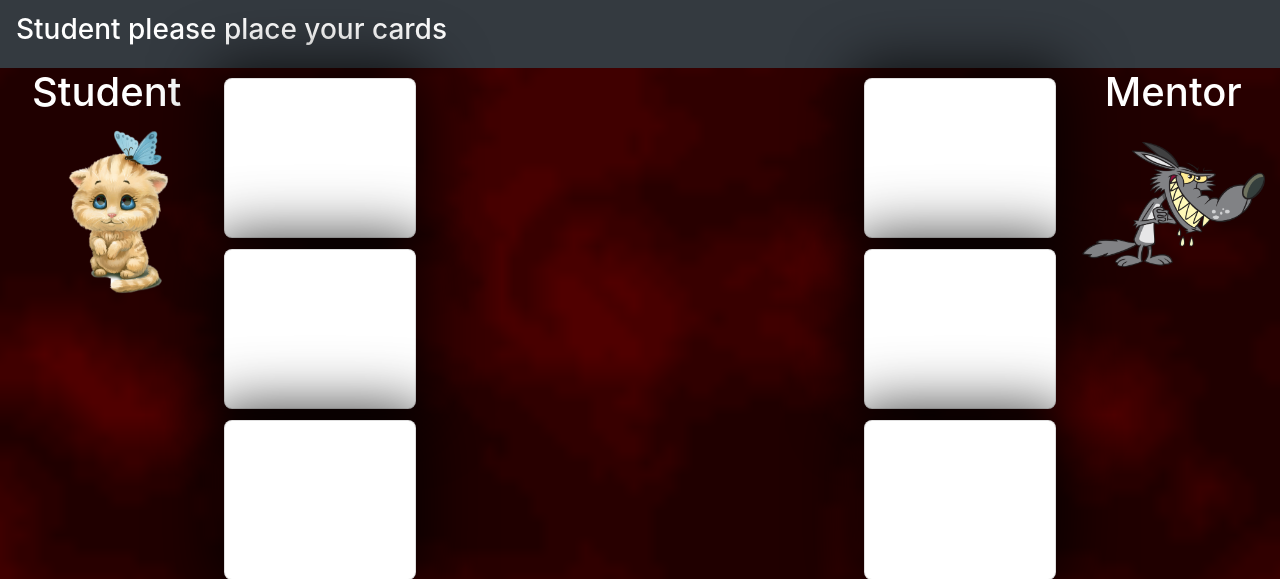
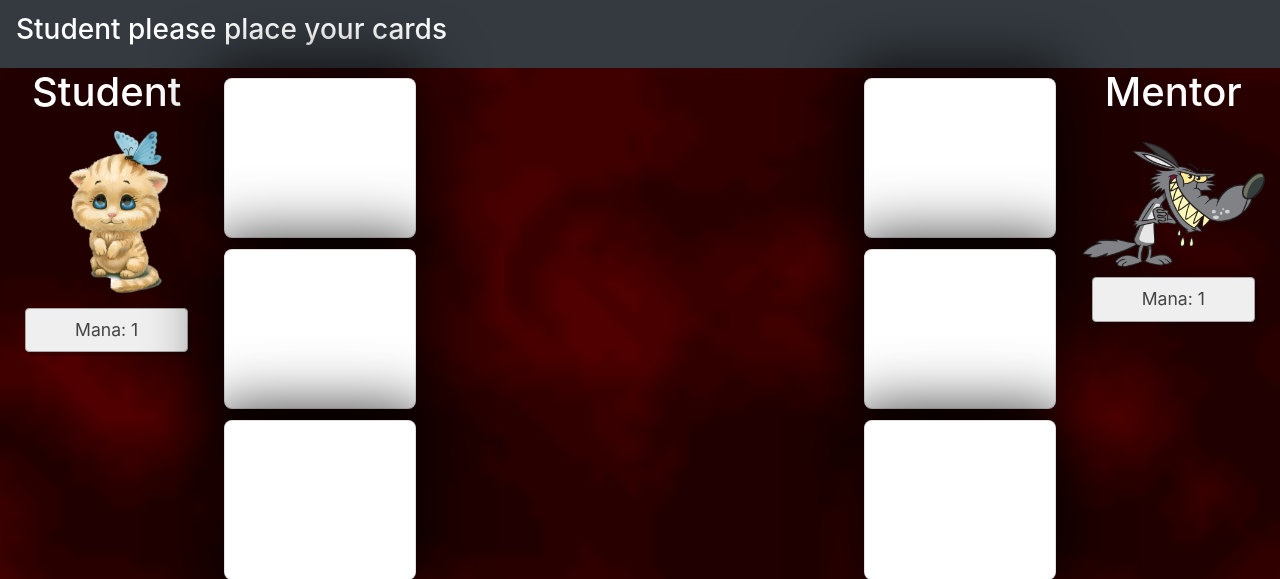
Before and after one commit to BertalanBalazs/Heroes-Fight, a Flask app: page / in a window 1280 px wide; the page is wider, and only the part inside the window is pictured. Shown: the top 579 px of that part. Run offline with Flask 2, Linux system fonts and the light colour scheme; some libraries are stand-ins or nearby versions; some web fonts are replaced; grey boxes are pictures that could not be loaded.

Commit message:
Finished inserting mana into gameplay, it only let's you choose cards that are worth the same mana or less than the leftover mana of the player, formatted the cards border to green when it can be played

```diff
--- a/static/css/style.css
+++ b/static/css/style.css
@@ -47,6 +47,7 @@ body{
     border-radius: 8px;
     color: black;
     margin-right: 1%;
+    margin-bottom: 1%;
 }
 
 
@@ -98,9 +99,9 @@ body{
     font-size: 1.1rem;
     color: #444444;
     line-height: 1.3;
-    margin: 0 auto 40px;
+    margin: 10px 10px 10px 10px;
     max-width: 400px;
-    padding: 15px;
+    padding: 10px;
     position: relative;
 }
 
--- a/static/js/script.js
+++ b/static/js/script.js
@@ -54,6 +54,10 @@ let app = new Vue({
             selectedCard: ''
         },
         mentor: {
+            manaPool: 0,
+            leftoverMana: 1,
+            texts: texts.mentor,
+            heroSrc : 'static/media/mentor.png',
             hero: {
                 id: 'heroMentor',
                 name: 'Mentor',
@@ -61,10 +65,6 @@ let app = new Vue({
                 hp: 20,
                 attack: 0,
             },
-            manaPool: 1,
-            leftoverMana: 1,
-            texts: texts.mentor,
-            heroSrc : 'static/media/mentor.png',
             stock: mentorStock,
             playedCard: {
                 firstrow: '',
@@ -78,16 +78,22 @@ let app = new Vue({
     methods: {
         selectCard: function (id, player) {
             if (this.phase !== player) return;
-            this[player].selectedCard = this[player].stock.find(hero => hero.id === id);
-            //gives back the index of the selected card
-            let index = this[player].stock.findIndex(element => element.id === id);
-            this[player].stock.splice(index,1)
+            let selectedHero = this[player].stock.find(hero => hero.id === id);
+            if (selectedHero.mana<=this[player].leftoverMana) {
+                this[player].selectedCard = selectedHero;
+                //gives back the index of the selected card
+                let index = this[player].stock.findIndex(element => element.id === id);
+                this[player].stock.splice(index, 1)
+            }
         },
         moveCard: function (id, player) {
             if (this.phase !== player) return;
-            this[player].playedCard[id] = this[player].selectedCard;
-            this.battle[id][player] = this[player].selectedCard;
-            this[player].selectedCard = ''
+            else {
+                this[player].leftoverMana -= this[player].selectedCard.mana;
+                this[player].playedCard[id] = this[player].selectedCard;
+                this.battle[id][player] = this[player].selectedCard;
+                this[player].selectedCard = ''
+            }
         },
         wait: async function() {
             return new Promise(function(resolve) {
@@ -106,7 +112,7 @@ let app = new Vue({
                 }
                 await this.wait()
             }
-            this.phase='student'
+            this.nextPhase()
         },
         getText: function (player) {
             const rand = Math.floor(Math.random() * this[player].texts.length);
@@ -114,12 +120,19 @@ let app = new Vue({
             this[player].texts.splice(rand, 1)
         },
         nextPhase: function () {
-            if (this.phase === 'student') this.phase='mentor';
-            else if (this.phase === 'mentor') {
+            if (this.phase === 'student') {
+                this.mentor.manaPool++;
+                this.mentor.leftoverMana = this.mentor.manaPool;
+                this.phase='mentor';
+            } else if (this.phase === 'mentor') {
                 this.phase='battle';
                 this.startBattle()
             }
-            else this.phase='student';
+            else {
+                this.student.manaPool++;
+                this.student.leftoverMana = this.student.manaPool;
+                this.phase='student';
+            }
         },
     }
 });
--- a/templates/game.html
+++ b/templates/game.html
@@ -18,13 +18,15 @@
             <!-- Student main hero -->
             <div class="col-2"><h1>Student</h1>
                 <img :src="student.heroSrc" class="img-fluid studentImg">
+                <div class="speech-bubble-ds">
+                    <p>Mana: {{ student.leftoverMana }}</p>
+                </div>
             </div>
             <div class="col-8">
                 <div class="row">
                     <!-- Student played out heroes -->
                     <div class="col-3">
-                        <div class="card field" v-for="(playeditem1,key) in student.playedCard"
-                             @click="moveCard(key, 'student')">
+                        <div class="card field" v-for="(playeditem1,key) in student.playedCard" @click="moveCard(key, 'student')">
                             <div align="center" v-if="playeditem1.src" class="embed-responsive embed-responsive-4by3">
                                 <video muted autoplay loop class="embed-responsive-item">
                                     <source :src="`static/media/${playeditem1.src}_waiting.mp4`" type="video/mp4">
@@ -55,13 +57,13 @@
                                     </video>
                                 </div>
                                 <!-- Mentor hero -->
-                                <div align="center" v-if="item.mentor.id !== 'heroMentor'" class="embed-responsive embed-responsive-4by3 battlefield">
+                                <div align="center" v-if="item.mentor.id !== 'heroMentor'" class="embed-responsive embed-responsive-4by3 battlefield" style="float: right">
                                     <video muted autoplay loop class="embed-responsive-item">
                                      <source :src="`static/media/${item.mentor.src}_battle.mp4`" type="video/mp4">
                                     </video>
                                 </div>
-                                <img :src="mentor.heroSrc" class="img-fluid battleHero" v-if="item.mentor.id === 'heroMentor'">
-                                <div class="speech-bubble-ds">
+                                <img :src="mentor.heroSrc" class="img-fluid battleHero" v-if="item.mentor.id === 'heroMentor'" style="float: right">
+                                <div class="speech-bubble-ds" style="float: right">
                                     <p>{{ item.mentor.text }}</p>
                                     <div class="mentor-speech-bubble-ds-arrow"></div>
                                 </div>
@@ -71,18 +73,17 @@
 
                 <!-- Mentor played out heroes -->
                 <div class="col-3">
-                    <div class="card field" v-for="(playeditem2,key) in mentor.playedCard"
-                         @click="moveCard(key, 'mentor')">
+                    <div class="card field" v-for="(playeditem2,key) in mentor.playedCard" @click="moveCard(key, 'mentor')">
                         <div align="center" v-if="playeditem2.src" class="embed-responsive embed-responsive-4by3">
                             <video muted autoplay loop class="embed-responsive-item">
                                 <source :src="`static/media/${playeditem2.src}_waiting.mp4`" type="video/mp4">
                             </video>
                         </div>
                         <div class="card-body" v-if="playeditem2.src">
-                            <div class="inliner"><img src="https://img.icons8.com/doodle/26/000000/small-axe.png"> <h5
-                                    class="card-title">{{ playeditem2.attack }}</h5>
-                                <img src="https://img.icons8.com/color/26/000000/hearts.png"><h5 class="card-title">{{
-                                    playeditem2.hp }}</h5></div>
+                            <div class="inliner"><img src="https://img.icons8.com/doodle/26/000000/small-axe.png">
+                                <h5 class="card-title">{{ playeditem2.attack }}</h5>
+                                <img src="https://img.icons8.com/color/26/000000/hearts.png">
+                                <h5 class="card-title">{{ playeditem2.hp }}</h5></div>
                         </div>
                     </div>
                 </div>
@@ -91,25 +92,29 @@
         <!-- Mentor main hero -->
         <div class="col-2"><h1>Mentor</h1>
             <img :src="mentor.heroSrc" class="img-fluid mentorImg">
+            <div class="speech-bubble-ds">
+                <p>Mana: {{ mentor.leftoverMana }}</p>
+            </div>
         </div>
     </div>
     <div class="row">
         <!-- Student heroes in hand-->
         <div class="col-5">
             <div class="row">
-                <div class="card hand" v-for="item1 in student.stock" @click="selectCard(item1.id, 'student')">
+                <div class="card hand" v-for="item1 in student.stock" @click="selectCard(item1.id, 'student')"
+                     v-bind:style="[item1.mana<=student.leftoverMana ? {'border': '3px solid #00cc00'} : {'border': 'black'}]">
                     <div align="center" class="embed-responsive embed-responsive-4by3">
                         <video class="embed-responsive-item">
                             <source :src="`static/media/${item1.src}_battle.mp4`" type="video/mp4">
                         </video>
                     </div>
                     <div class="card-body">
-                        <div class="inline"><img src="https://img.icons8.com/doodle/26/000000/small-axe.png"> <h5
-                                class="card-title">{{ item1.attack }}</h5>
-                            <img src="https://img.icons8.com/color/26/000000/hearts.png"><h5 class="card-title">{{
-                                item1.hp }}</h5></div>
-                        <div class="inline mana"><img src="https://img.icons8.com/ultraviolet/26/000000/crystal.png"><h5
-                                class="card-title"> {{ item1.mana }}</h5></div>
+                        <div class="inline"><img src="https://img.icons8.com/doodle/26/000000/small-axe.png">
+                            <h5 class="card-title">{{ item1.attack }}</h5>
+                            <img src="https://img.icons8.com/color/26/000000/hearts.png">
+                            <h5 class="card-title">{{ item1.hp }}</h5></div>
+                        <div class="inline mana"><img src="https://img.icons8.com/ultraviolet/26/000000/crystal.png">
+                            <h5 class="card-title"> {{ item1.mana }}</h5></div>
                     </div>
                 </div>
             </div>
@@ -125,7 +130,8 @@
         <!-- Mentor heroes in hand-->
         <div class="col-5">
             <div class="row ">
-                <div class="card hand mentorhand" v-for="item1 in mentor.stock" :key="item1" @click="selectCard(item1.id, 'mentor')">
+                <div class="card hand mentorhand" v-for="item1 in mentor.stock" :key="item1" @click="selectCard(item1.id, 'mentor')"
+                     v-bind:style="[item1.mana<=mentor.leftoverMana ? {'border': '3px solid #00cc00'} : {'border': 'black'}]">
                     <div align="center" class="embed-responsive embed-responsive-4by3">
                         <video class="embed-responsive-item">
                             <source :src="`static/media/${item1.src}_battle.mp4`" type="video/mp4">
```
